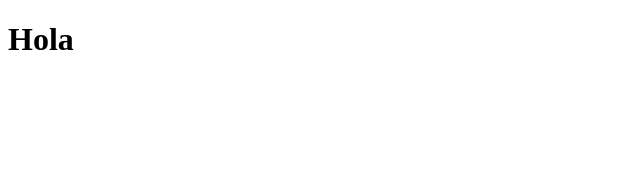
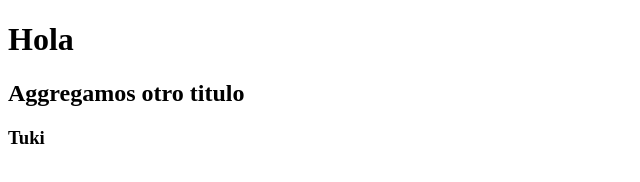
Before and after one commit to SergioLeonelOk/ramas, a plain HTML site: page index.html in a window 1280 px wide. Shown: the whole page, without its empty margins (0-640 px from the left). Drawn offline with Linux system fonts and the light colour scheme.

Commit message:
add: titulos en index.html

```diff
--- a/index.html
+++ b/index.html
@@ -8,5 +8,7 @@
 </head>
 <body>
     <h1>Hola</h1>
+    <h2>Aggregamos otro titulo</h2>
+    <h3>Tuki</h3>
 </body>
 </html>
```
